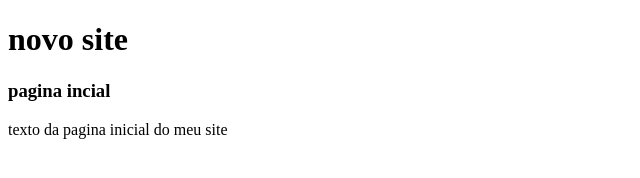
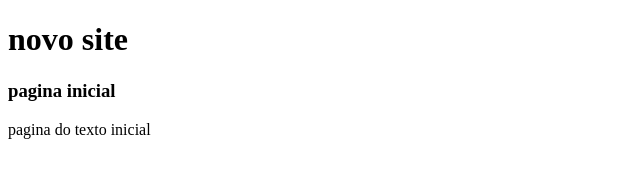
Before and after one commit to maciel050708/atividadeBranch, a plain HTML site: page index.html in a window 1280 px wide. Shown: the whole page, without its empty margins (0-640 px from the left). Drawn offline with Linux system fonts and the light colour scheme.

Commit message:
meu segundo commit

```diff
--- a/index.html
+++ b/index.html
@@ -7,8 +7,7 @@
 	<title>Doc</title>
 <body>
 <h1>novo site</h1>
-<h3>pagina incial</h3>
-<p>texto da pagina inicial do meu site</p>
-
+<h3>pagina inicial</h3>
+<p>pagina do texto inicial</p>
 </body>
 </html>
```
